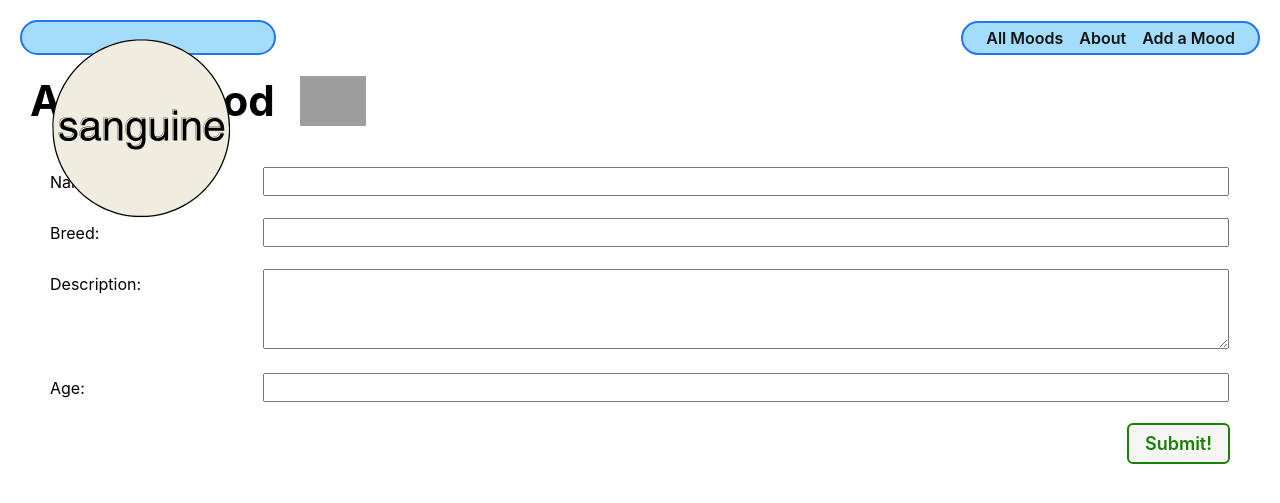
After one commit to morgantstewart/sanguine-mood-tracker, a Django app: page /moods/create/ in a window 1280 px wide. The commit adds this page. Shown: the top 503 px of the page. Run offline with Django 4.2, Linux system fonts and the light colour scheme; grey boxes are pictures that could not be loaded.

Commit message:
Added new form and adjusted dynamic URLs

```diff
--- a/sanguine/models.py
+++ b/sanguine/models.py
@@ -1,4 +1,6 @@
 from django.db import models
+from django.urls import reverse
+
 
 class Mood(models.Model):
     name = models.CharField(max_length=100)
@@ -8,3 +10,6 @@ class Mood(models.Model):
 
     def __str__(self):
         return self.name
+
+    def get_absolute_url(self):
+        return reverse('mood-detail', kwargs={'mood_id': self.id})
--- /dev/null
+++ b/sanguine/static/css/form.css
@@ -0,0 +1,39 @@
+.form-container {
+    display: flex;
+    flex-direction: column;
+    width: 100%;
+  }
+
+  table {
+    padding: 0 40px;
+    width: 100%;
+    border-spacing: 0 20px;
+  }
+
+  th {
+    text-align: left;
+    padding: 6px 20px 0 0;
+    font-weight: normal;
+    vertical-align: top;
+    font-size: var(--font-reg);
+  }
+
+  td {
+    max-width: 60%;
+  }
+
+  td > * {
+    width: 100%;
+    padding: 2px 4px;
+    font-size: var(--font-l);
+  }
+
+  td > textarea {
+    height: calc(4 * var(--font-l) + 8px);
+    font-family: inherit;
+  }
+
+  .btn {
+    align-self: flex-end;
+    margin-right: 40px;
+  }
--- a/sanguine/templates/base.html
+++ b/sanguine/templates/base.html
@@ -1,21 +1,19 @@
-
 {% load static %}
 <!DOCTYPE html>
 <html lang="en">
+
 <head>
   <meta charset="UTF-8" />
   <meta http-equiv="X-UA-Compatible" content="IE=edge" />
   <meta name="viewport" content="width=device-width, initial-scale=1.0" />
 
-    <link
-    rel="shortcut icon"
-    type="image/png"
-    href="{% static 'css/images/sanguinetanlogo.svg' %}"
-  />    <title>Sanguine</title>
+  <link rel="shortcut icon" type="image/png" href="{% static 'css/images/sanguinetanlogo.svg' %}" />
+  <title>Sanguine</title>
   <link rel="stylesheet" href="{% static 'css/base.css' %}" />
   {% block head %}
   {% endblock %}
 </head>
+
 <body>
   <header>
     <div class="header-logo-container">
@@ -25,11 +23,9 @@
     </div>
     <nav>
       <ul>
-          <li><a href="{% url 'mood-index' %}">All Moods</a></li>
+        <li><a href="{% url 'moods-index' %}">All Moods</a></li>
         <li><a href="{% url 'about' %}">About</a></li>
-
-
-
+        <li><a href="{% url 'mood-create' %}">Add a Mood</a></li>
         <!-- <li><img src="{% static 'css/images/sanguinelarge.png' %}" alt="Sanguine Logo" /></li> -->
       </ul>
     </nav>
@@ -39,4 +35,5 @@
     {% endblock %}
   </main>
 </body>
+
 </html>
--- /dev/null
+++ b/sanguine/templates/sanguine/mood_form.html
@@ -0,0 +1,21 @@
+{% extends 'base.html' %}
+{% load static %}
+{% block head %}
+<link rel="stylesheet" href="{% static 'css/form.css' %}" />
+{% endblock %}
+{% block content %}
+
+<div class="page-header">
+  <h1>Add a Mood</h1>
+  <img src="{% static 'images/' %}" alt="A mood" />
+</div>
+
+<form action="" method="post" class="form-container">
+  {% csrf_token %}
+  <table>
+    {{ form.as_table }}
+  </table>
+  <button type="submit" class="btn submit">Submit!</button>
+</form>
+
+{% endblock %}
--- a/sanguine/urls.py
+++ b/sanguine/urls.py
@@ -24,4 +24,6 @@ urlpatterns = [
     path('about/', views.about, name='about'),
     path('moods/', views.moods_index, name='moods-index'),
     path('moods/<int:mood_id>/', views.mood_detail, name='mood-detail'),
+    path('moods/create/', views.MoodCreate.as_view(), name='mood-create'),
+
 ]
--- a/sanguine/views.py
+++ b/sanguine/views.py
@@ -1,10 +1,12 @@
 # main_app/views.py
 
 from django.shortcuts import render
-
-# Import HttpResponse to send text-based responses
+from django.views.generic import ListView
+from django.views.generic.edit import CreateView
 from django.http import HttpResponse
 from .models import Mood
+
+
 
 
 # Define the home view function
@@ -52,3 +54,11 @@ def mood_detail(request, mood_id):
         # If mood doesn't exist in database, create a fallback
         mood = moods_data[mood_id - 1] if mood_id <= len(moods_data) else None
     return render(request, 'moods/detail.html', {'mood': mood})
+
+# main-app/views.py
+
+class MoodCreate(CreateView):
+    model = Mood
+    fields = '__all__'
+    template_name = 'sanguine/mood_form.html'
+    success_url = '/moods/'
```
Also changed, not shown: sanguine/templates/moods/index.html (+8 -15 lines). Lines whose indentation alone changed are shown as unchanged.
